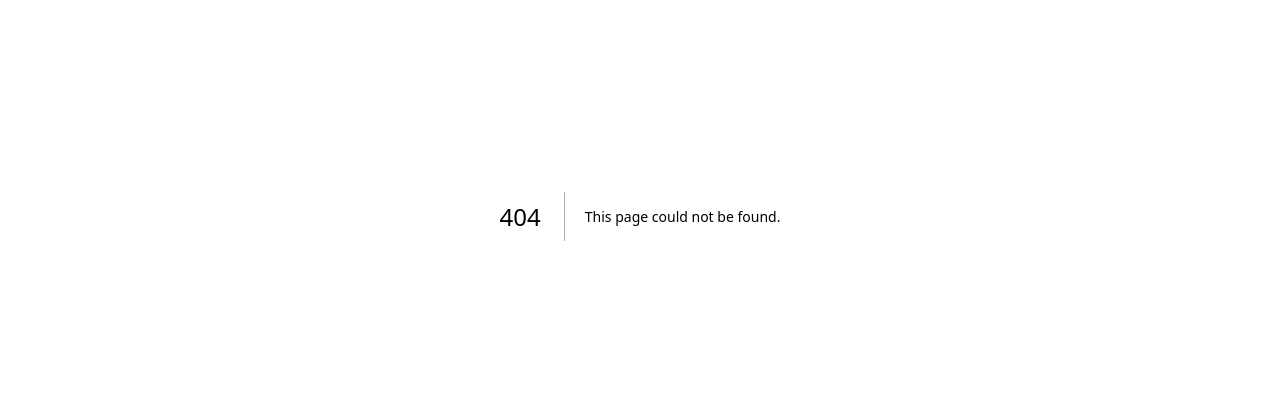
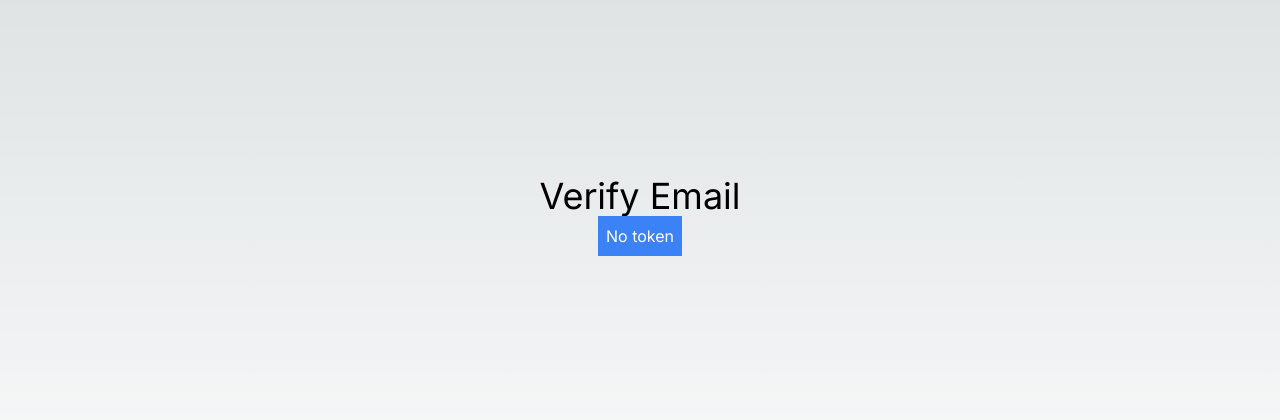
Before and after one commit to Yash912002/nextauth, a Next.js app: page /verifyemail in a window 1280 px wide. Before the commit this address had no page. Shown: the part 184-604 px from the top of the page. Built offline with nearby package versions, Linux system fonts and the light colour scheme.

Commit message:
Added functionality of verify user email

```diff
--- /dev/null
+++ b/src/app/verifyemail/page.tsx
@@ -0,0 +1,65 @@
+"use client";
+import React, { useEffect, useState } from "react";
+import axios from "axios";
+import toast from "react-hot-toast";
+import { useRouter } from "next/router";
+import Link from "next/link";
+
+export default function VerifyEmailPage() {
+	const [token, setToken] = useState("");
+	const [verified, setVerified] = useState(false);
+	const [error, setError] = useState(false);
+
+	// const router = useRouter();
+
+	const verifyUserEmail = async () => {
+		try {
+			await axios.post("/api/users/verifyemail", { token });
+			setVerified(true);
+      setError(false);
+		} catch (error: any) {
+			setError(true);
+			console.log(error.response.data);
+			toast.error(error.message);
+		}
+	};
+
+	useEffect(() => {
+		setError(false);
+		const urlToken = window.location.search.split("=")[1];
+		setToken(urlToken || "");
+
+		// const {query} = router;
+		// const urlToken = query.token
+		// setToken(urlToken)
+	}, []);
+
+	useEffect(() => {
+		setError(false);
+		if (token.length > 0) {
+			verifyUserEmail();
+		}
+	}, [token]);
+
+	return (
+		<div className="flex flex-col justify-center items-center py-2 min-h-screen">
+			<h1 className="text-4xl"> Verify Email</h1>
+			<h2 className="p-2 bg-blue-500 text-white">
+				{token ? `${token}` : "No token"}
+			</h2>
+
+			{verified && (
+				<div>
+					<h2 className="text-green-500">Email Verified successfully</h2>
+					<Link href="/login">Login</Link>
+				</div>
+			)}
+
+			{error && (
+				<div>
+					<h2>Error</h2>
+				</div>
+			)}
+		</div>
+	);
+}
```
